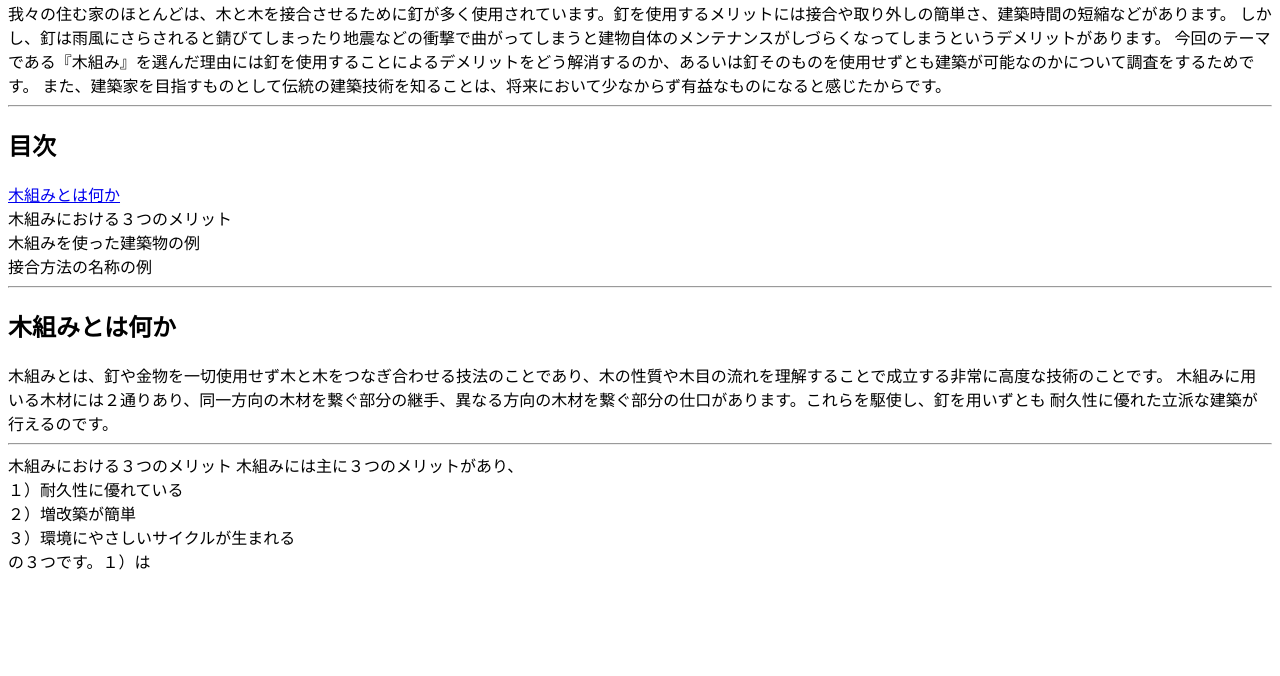
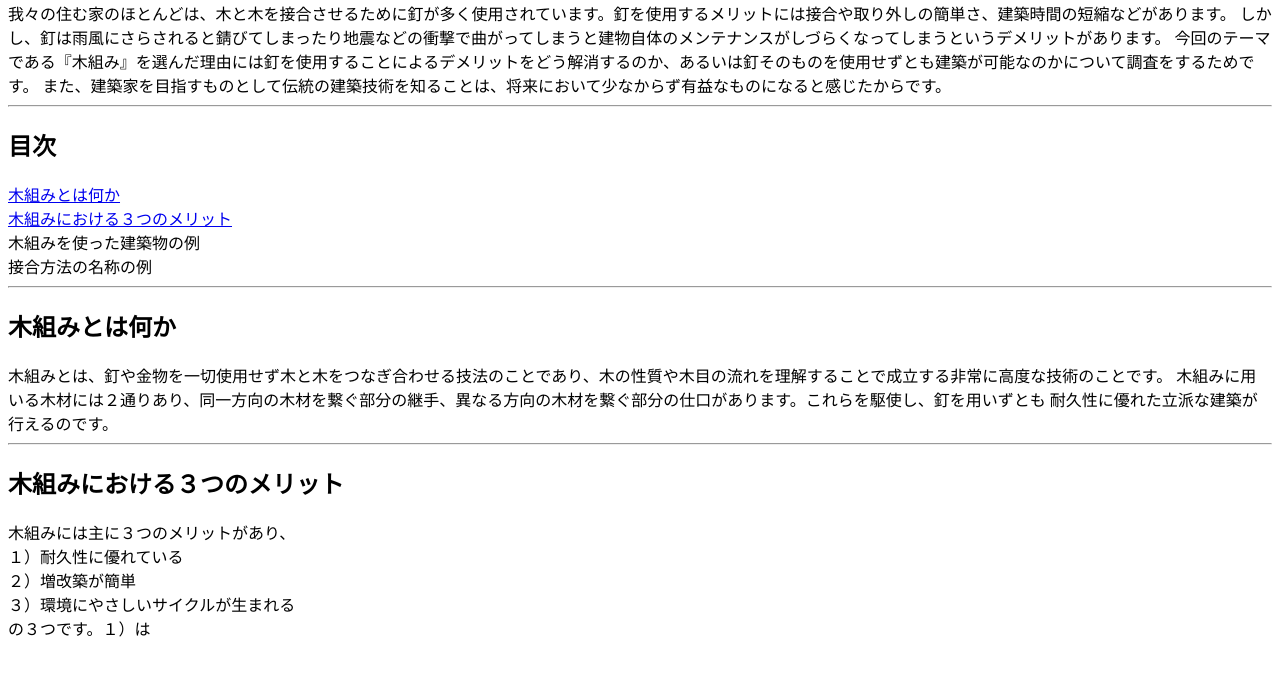
Before and after one commit to 240086aTKG/240086aTKG.github.io, a plain HTML site: page cl2020.html in a window 1280 px wide. Shown: the part 74-750 px from the top of the page. Drawn offline with Linux system fonts and the light colour scheme.

Commit message:
Update cl2020.html

```diff
--- a/cl2020.html
+++ b/cl2020.html
@@ -13,7 +13,7 @@
             <H2>目次</H2>
             <A HREF="#LocalLink">木組みとは何か</A>
             <BR>
-            木組みにおける３つのメリット
+            <A HREF="#LocalLink">木組みにおける３つのメリット</A>
             <BR>
             木組みを使った建築物の例
             <BR>
@@ -25,7 +25,7 @@
             木組みに用いる木材には２通りあり、同一方向の木材を繋ぐ部分の継手、異なる方向の木材を繋ぐ部分の仕口があります。これらを駆使し、釘を用いずとも
             耐久性に優れた立派な建築が行えるのです。
         <HR>
-            木組みにおける３つのメリット
+            <H2 id="LocalLink">木組みにおける３つのメリット</H2>
             木組みには主に３つのメリットがあり、
             <BR>
             １）耐久性に優れている
```
